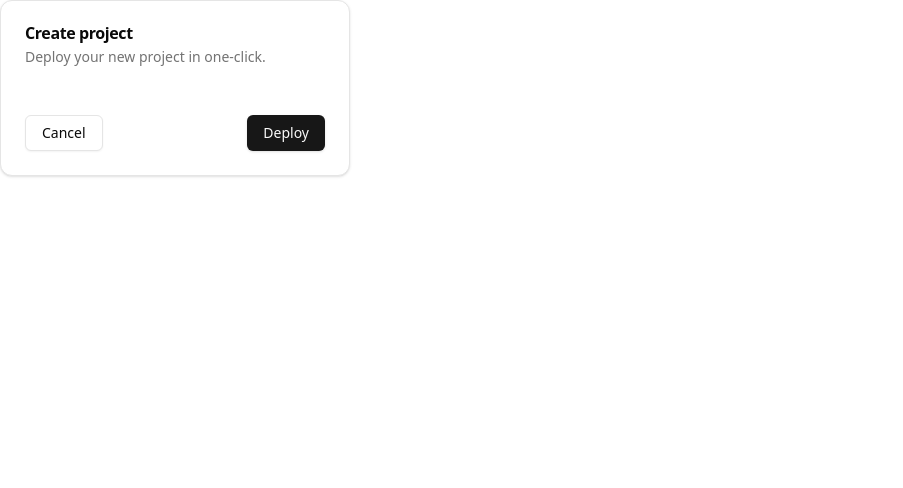
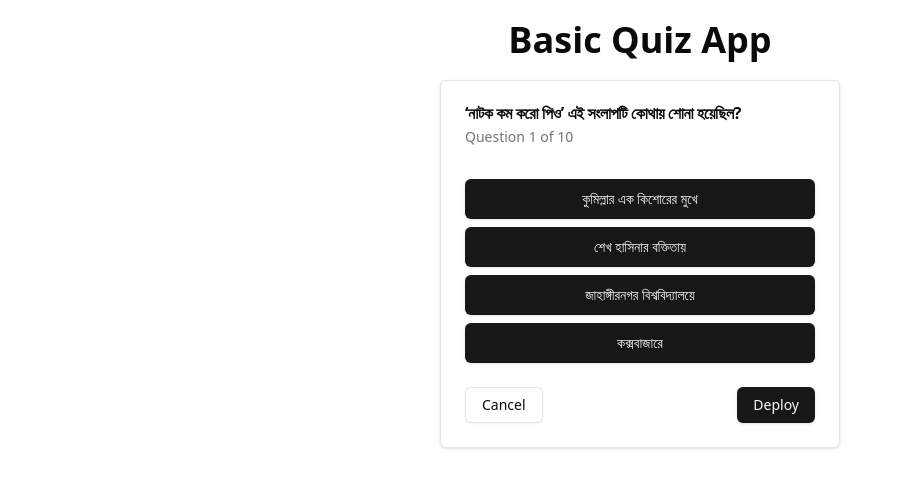
Before and after one commit to Mosharof-Hossen/Quiz-App, a React (Vite) app: page / in a window 1280 px wide. Shown: the top 488 px of the page, without its empty margins (0-903 px from the left). Built offline with nearby package versions, Linux system fonts and the light colour scheme.

Commit message:
quiz card desing almost done

```diff
--- a/src/App.tsx
+++ b/src/App.tsx
@@ -4,6 +4,7 @@ function App() {
 
   return (
     <div>
+      <h1 className='text-center text-4xl font-bold my-5'>Basic Quiz App</h1>
       <Question></Question>
     </div>
   )
--- a/src/Home/Question.tsx
+++ b/src/Home/Question.tsx
@@ -4,22 +4,27 @@ import { getQuiz } from "@/redux/features/quiz/quizSlice";
 import { useAppSelector } from "@/redux/hook";
 
 const Question = () => {
-    const { question,currentQuestionIndex } = useAppSelector(getQuiz);
-    console.log({question,currentQuestionIndex});
+    const { question, currentQuestionIndex } = useAppSelector(getQuiz);
+    const currentQuestion = question[currentQuestionIndex];
+    console.log({ question, currentQuestionIndex, currentQuestion });
     return (
-        <Card className="w-[350px]">
+        <div className="flex justify-center">
+            <Card className="w-[400px] rounded-md">
                 <CardHeader>
-                <CardTitle>Create project</CardTitle>
-                <CardDescription>Deploy your new project in one-click.</CardDescription>
+                    <CardTitle>{currentQuestion.question}</CardTitle>
+                    <CardDescription>Question {currentQuestionIndex + 1} of {question.length}</CardDescription>
                 </CardHeader>
                 <CardContent>
-
+                    {
+                        currentQuestion.options.map((option, index) => <Button key={index} size="lg" className="w-full mt-2">{option}</Button>)
+                    }
                 </CardContent>
                 <CardFooter className="flex justify-between">
                     <Button variant="outline">Cancel</Button>
                     <Button>Deploy</Button>
                 </CardFooter>
             </Card>
+        </div>
     )
 };
 
```
Lines whose indentation alone changed are shown as unchanged.
